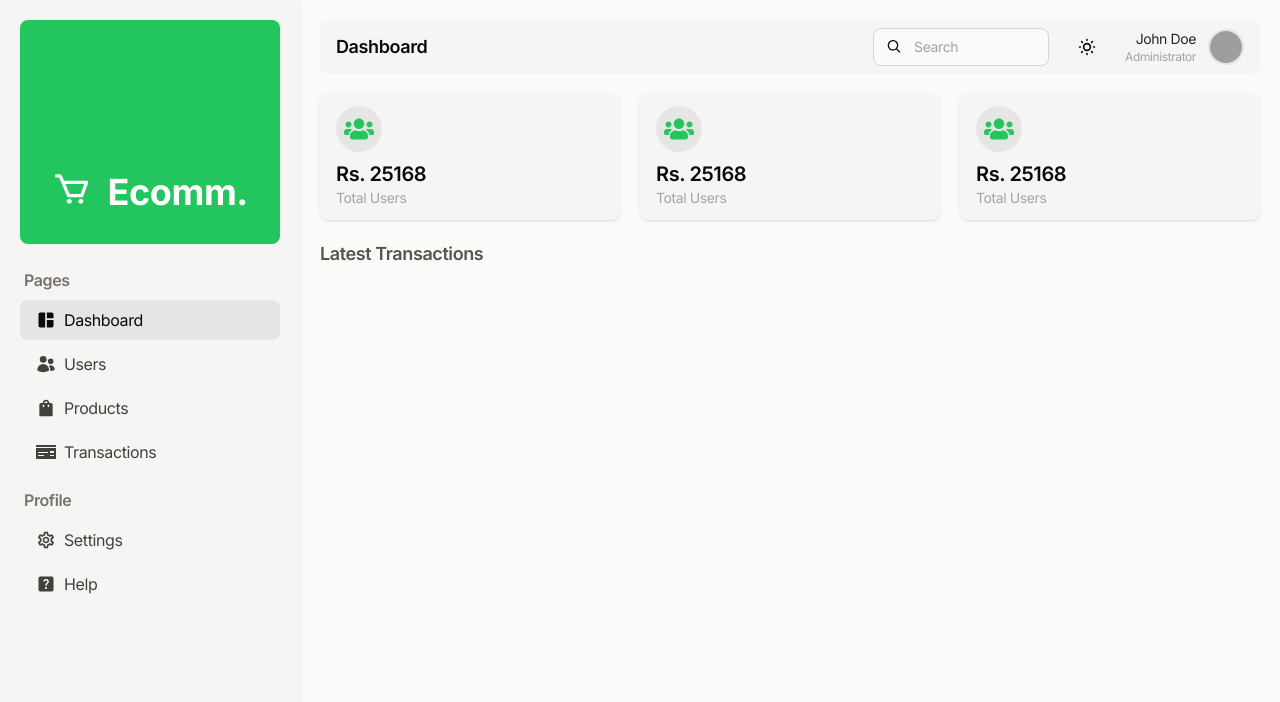
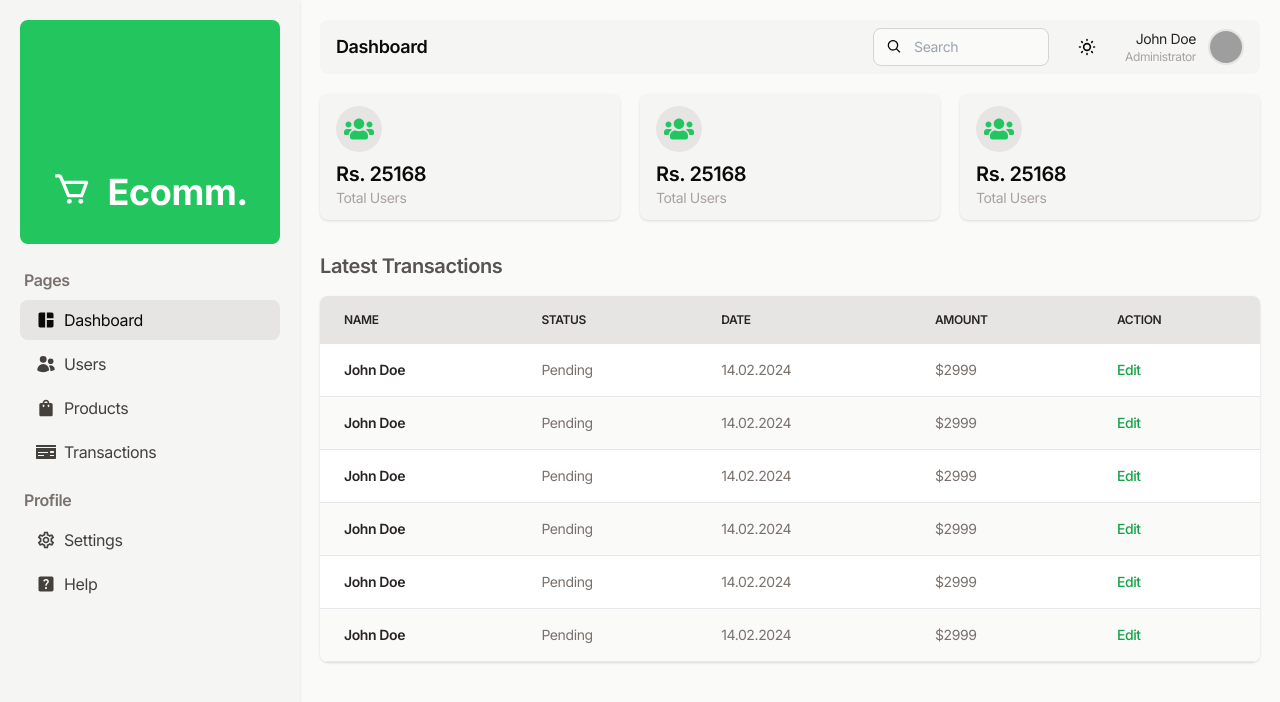
Before and after one commit to nigupta29/ecommerce-admin-dashboard, a Next.js app: page /dashboard in a window 1280 px wide. Shown: the top 702 px of the page. Built offline with nearby package versions, Linux system fonts and the light colour scheme; grey boxes are pictures that could not be loaded.

Commit message:
added table components

```diff
--- a/src/app/dashboard/layout.tsx
+++ b/src/app/dashboard/layout.tsx
@@ -11,7 +11,7 @@ export default function Layout({
       </div>
       <div className="flex-1 space-y-5 overflow-hidden p-5">
         <Navbar />
-        <main>{children}</main>
+        <main className="mx-auto max-w-7xl">{children}</main>
       </div>
     </div>
   )
--- a/src/app/dashboard/page.tsx
+++ b/src/app/dashboard/page.tsx
@@ -1,18 +1,22 @@
 import DashboardCard from "@/components/dashboard/card"
+import TransactionsTable from "@/components/dashboard/transactions/transactions-table"
 
 export default function Dashboard() {
   return (
-    <div className="space-y-5">
-      <section className="grid grid-cols-1 gap-5 md:grid-cols-2 lg:grid-cols-3">
-        <DashboardCard />
+    <div className="space-y-8">
+      <section className="grid grid-cols-2 gap-5 lg:grid-cols-3">
+        <div className="col-span-2 lg:col-span-1">
+          <DashboardCard />
+        </div>
         <DashboardCard />
         <DashboardCard />
       </section>
 
       <section>
-        <h3 className="mb-2 text-lg font-semibold text-stone-600 dark:text-stone-300">
+        <h3 className="mb-4 text-xl font-semibold text-stone-600 dark:text-stone-300">
           Latest Transactions
         </h3>
+        <TransactionsTable />
       </section>
     </div>
   )
--- a/src/components/dashboard/card/index.tsx
+++ b/src/components/dashboard/card/index.tsx
@@ -2,7 +2,7 @@ import { FaUsers } from "react-icons/fa"
 
 export default function DashboardCard() {
   return (
-    <div className="flex flex-col rounded-lg bg-stone-100 px-4 py-3 shadow hover:shadow-md dark:bg-stone-900/50">
+    <div className="flex w-full flex-col rounded-lg bg-stone-100 px-4 py-3 shadow hover:shadow-md dark:bg-stone-900/50">
       <div className="mb-2 w-fit rounded-full bg-stone-200 p-2 text-3xl text-green-500 dark:bg-stone-700">
         <FaUsers />
       </div>
--- a/src/components/dashboard/transactions/transactions-table.tsx
+++ b/src/components/dashboard/transactions/transactions-table.tsx
@@ -1,8 +1,8 @@
 import Table from "@/components/ui/table"
 import TableBody from "@/components/ui/table/table-body"
 import TableCell from "@/components/ui/table/table-cell"
+import TableHead from "@/components/ui/table/table-head"
 import TableHeading from "@/components/ui/table/table-heading"
-import TableHead from "@/components/ui/table/table-head"
 import TableRow from "@/components/ui/table/table-row"
 import Link from "next/link"
 
@@ -25,7 +25,7 @@ export default function TransactionsTable() {
             <TableCell>$2999</TableCell>
             <TableCell>
               <Link
-                href="/"
+                href="/dashboard/transactions"
                 className="font-medium text-green-600 hover:underline dark:text-green-500"
               >
                 Edit
--- a/src/components/ui/table/index.tsx
+++ b/src/components/ui/table/index.tsx
@@ -1,6 +1,6 @@
 export default function Table({ children }: { children: React.ReactNode }) {
   return (
-    <div className="relative mx-auto max-w-6xl overflow-x-auto rounded-lg shadow">
+    <div className="relative overflow-x-auto rounded-lg shadow">
       <table className="w-full text-left text-sm text-stone-500 dark:text-stone-400">
         {children}
       </table>
--- a/src/components/ui/table/table-head.tsx
+++ b/src/components/ui/table/table-head.tsx
@@ -1,6 +1,6 @@
 export default function TableHead({ children }: { children: React.ReactNode }) {
   return (
-    <thead className="bg-stone-50 text-xs uppercase text-stone-700 dark:bg-stone-700 dark:text-stone-400">
+    <thead className="bg-stone-200 text-xs uppercase text-stone-700 dark:bg-stone-700 dark:text-stone-400">
       <tr>{children}</tr>
     </thead>
   )
--- a/src/components/ui/table/table-heading.tsx
+++ b/src/components/ui/table/table-heading.tsx
@@ -8,7 +8,7 @@ export default function TableHeading({
   return (
     <th
       scope={scope}
-      className="whitespace-nowrap px-6 py-4 font-medium text-stone-900 dark:text-white"
+      className="whitespace-nowrap px-6 py-4 font-semibold text-stone-800 dark:text-stone-100"
     >
       {children}
     </th>
```
